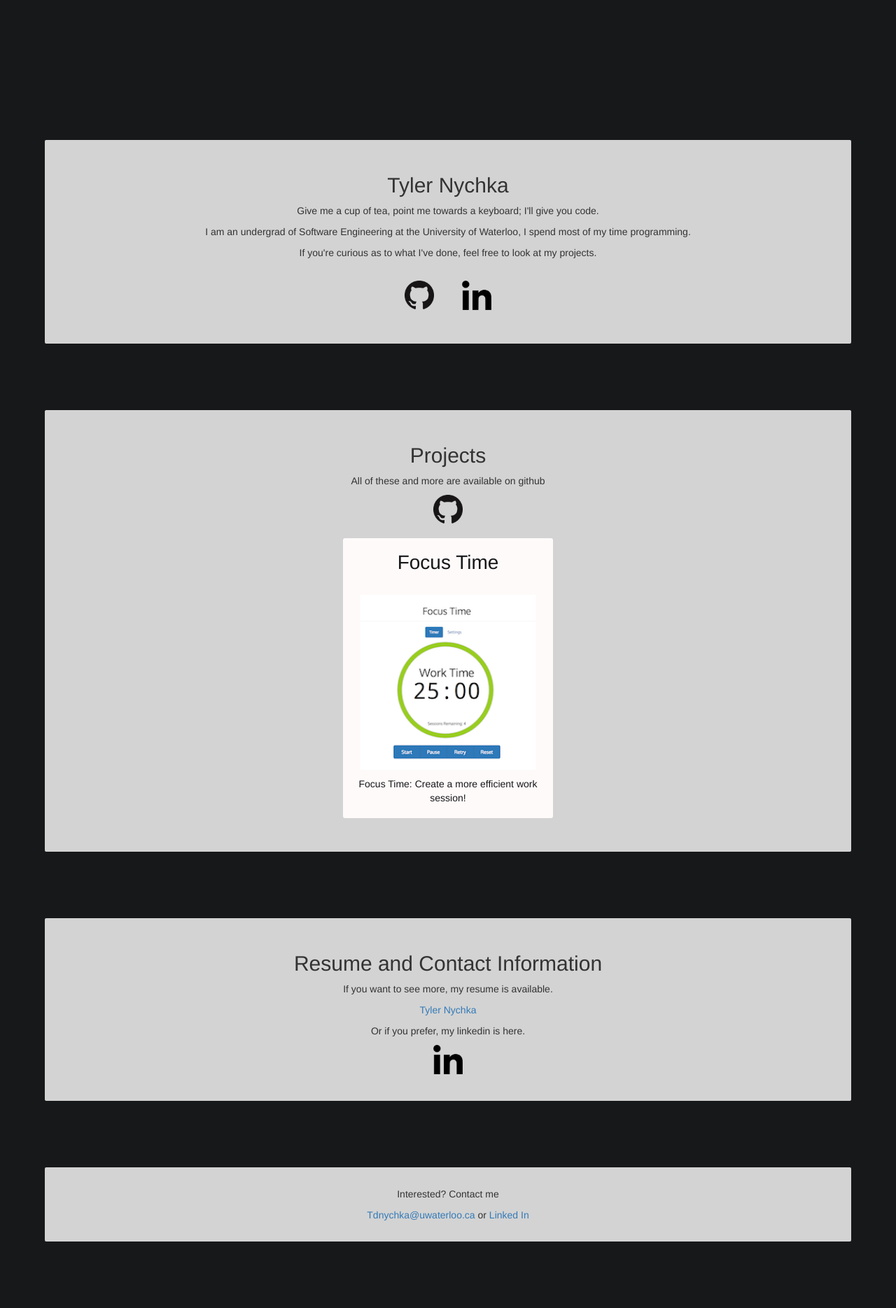
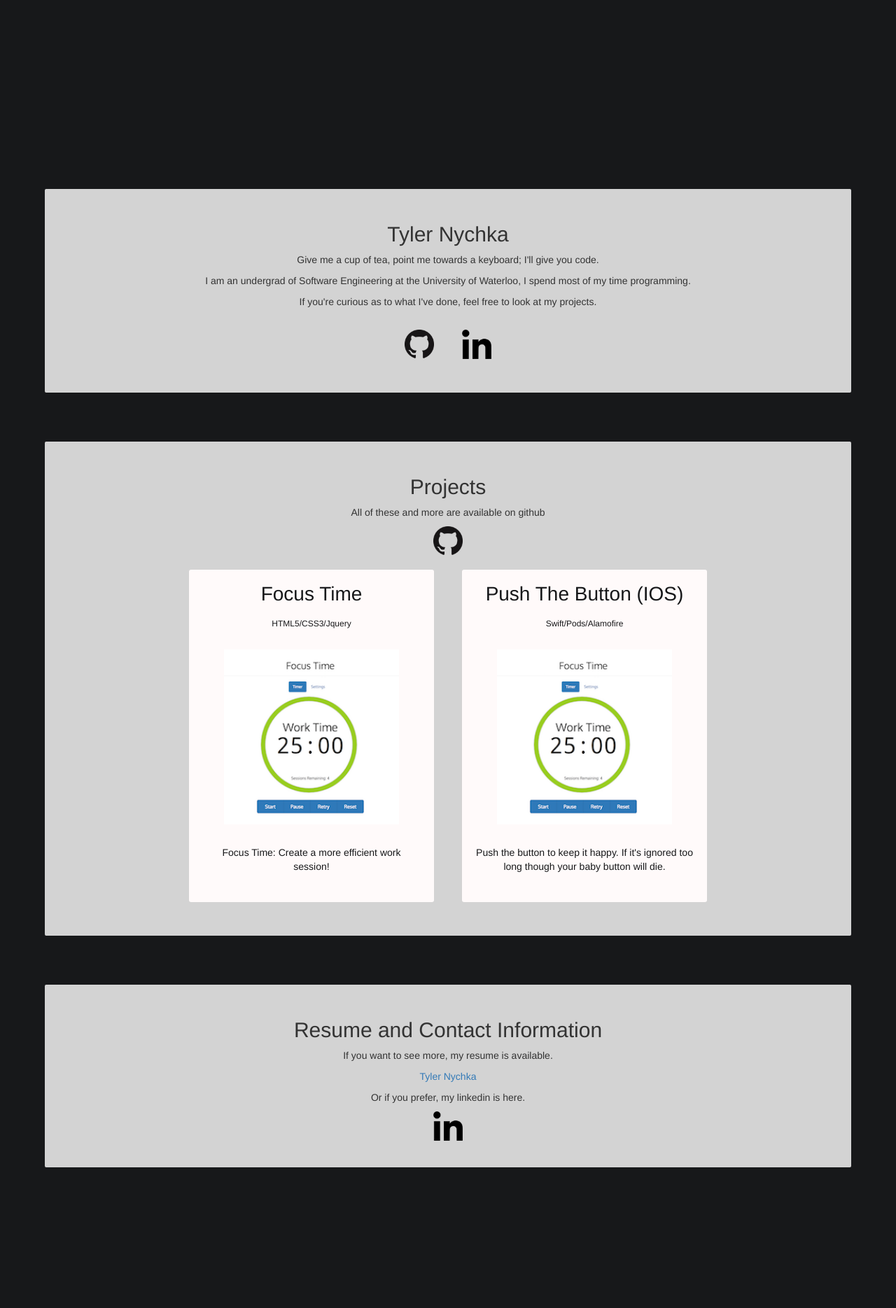
Before and after one commit to TNychka/FocusTime, a PHP site: page /index.html in a window 1280 px wide. Shown: the part 628-2497 px from the top of the page at 70% size. After the commit the page ends 2296 px from the top, so only its background shows below. Run offline with PHP 8.4, Linux system fonts and the light colour scheme; some libraries are stand-ins or nearby versions.

Commit message:
Update css and nav bar

```diff
--- a/index.html
+++ b/index.html
@@ -20,7 +20,7 @@
         <ul class="nav navbar-nav navbar-right">
             <li><a href="#About">About</a></li>
             <li><a href="#Projects">Projects</a></li>
-            <li><a href="#Resume">Resume</a></li>
+            <li><a href="lib/hostedResume.pdf">Resume</a></li>
             <li><a href="#Contact">Contact</a></li>
         </ul>
     </div>
@@ -49,10 +49,6 @@
     </div>
 </div>
 
-<!--Spacer-->
-<div class="spacer">
-</div>
-
 <div id="Projects" class="info container">
     <h2>Projects</h2>
     <div>
@@ -65,9 +61,22 @@
                 <div class="project">
                     <div class="project-title">
                         <h4>Focus Time</h4>
+                        <h6>HTML5/CSS3/Jquery</h6>
                     </div>
                     <img class="project-image" src="lib/tnychkaio.png">
                     <p>Focus Time: Create a more efficient work session!</p>
+                </div>
+            </a>
+
+            <!--Push The Button IOS-->
+            <a href="https://github.com/TNychka/PushTheButtonIOS" target="_blank">
+                <div class="project">
+                    <div class="project-title">
+                        <h4>Push The Button (IOS)</h4>
+                        <h6>Swift/Pods/Alamofire</h6>
+                    </div>
+                    <img class="project-image" src="lib/tnychkaio.png">
+                    <p>Push the button to keep it happy. If it's ignored too long though your baby button will die.</p>
                 </div>
             </a>
 
@@ -75,38 +84,19 @@
     </div>
 </div>
 
-<!--Spacer-->
-<div class="spacer">
-</div>
-
-<div id="Resume" class="info container">
+<div id="Contact" class="info container">
     <h2>Resume and Contact Information</h2>
     <div>
         <p>If you want to see more, my resume is available.</p>
         <a href="lib/hostedResume.pdf">Tyler Nychka</a>
         <p></p>
         <p>Or if you prefer, my linkedin is here.</p>
-        <a class="info-link" href="https://ca.linkedin.com/in/tylernychka"><img src="lib/linkedin-xxl.png"
-                                                                                style="width: 3em; height: 3em"></a>
+        <a class="info-link" href="https://ca.linkedin.com/in/tylernychka">
+            <img src="lib/linkedin-xxl.png" style="width: 3em; height: 3em">
+        </a>
         <p></p>
     </div>
 </div>
 
-<!--Spacer-->
-<div class="spacer">
-</div>
-
-<div id="Contact" class="info container">
-    <div>
-        <p>Interested? Contact me</p>
-        <a href="mailto:tdnychka@uwaterloo.ca">Tdnychka@uwaterloo.ca</a> or
-        <a class="info-link" href="https://ca.linkedin.com/in/tylernychka">Linked In</a>
-    </div>
-</div>
-
-<!--Spacer-->
-<div class="spacer">
-</div>
-
 </body>
 </html>
--- a/stylesheet.css
+++ b/stylesheet.css
@@ -8,6 +8,10 @@ body {
 
 h1 {
     font-size: 5em;
+}
+
+p {
+    font-size: 1em;
 }
 
 .navbar a {
@@ -50,6 +54,8 @@ h1 {
     -webkit-border-radius: 2px;
     -moz-border-radius: 2px;
     border-radius: 2px;
+    margin-top: 5em;
+    margin-bottom: 5em;
     padding-top: 2em;
     padding-right: 2em;
     padding-left: 2em;
@@ -91,8 +97,8 @@ h1 {
 }
 
 .project {
-    width: 300px;
-    height: 400px;
+    width: 350px;
+    height: 475px;
     background-color: snow;
     margin: 20px;
     border-radius: 3px;
@@ -115,6 +121,15 @@ h1 {
 
 .project-title > h4 {
     padding-top: 20px;
+    margin: 20px;
     width: inherit;
+    line-break: auto;
     font-size: 2em;
 }
+.project-title > h6 {
+    width: inherit;
+}
+
+.project > p {
+    padding: 20px;
+}
```
